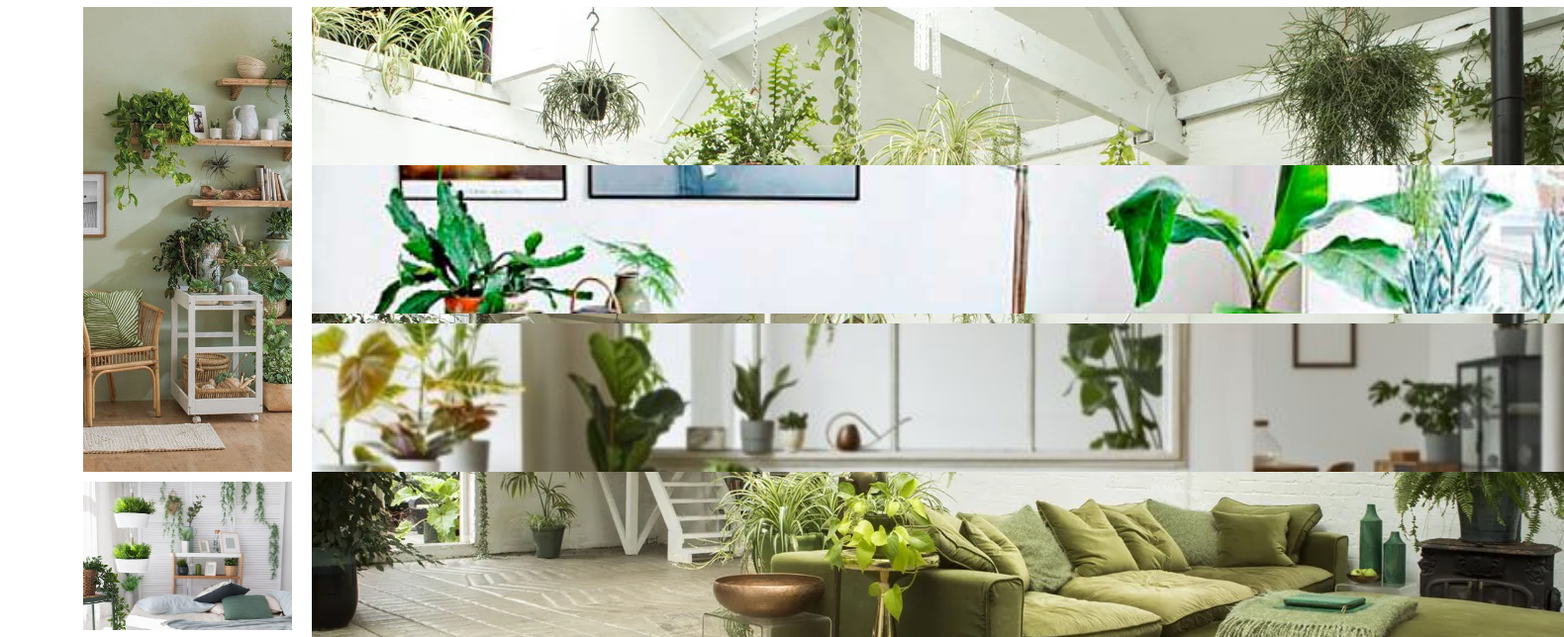
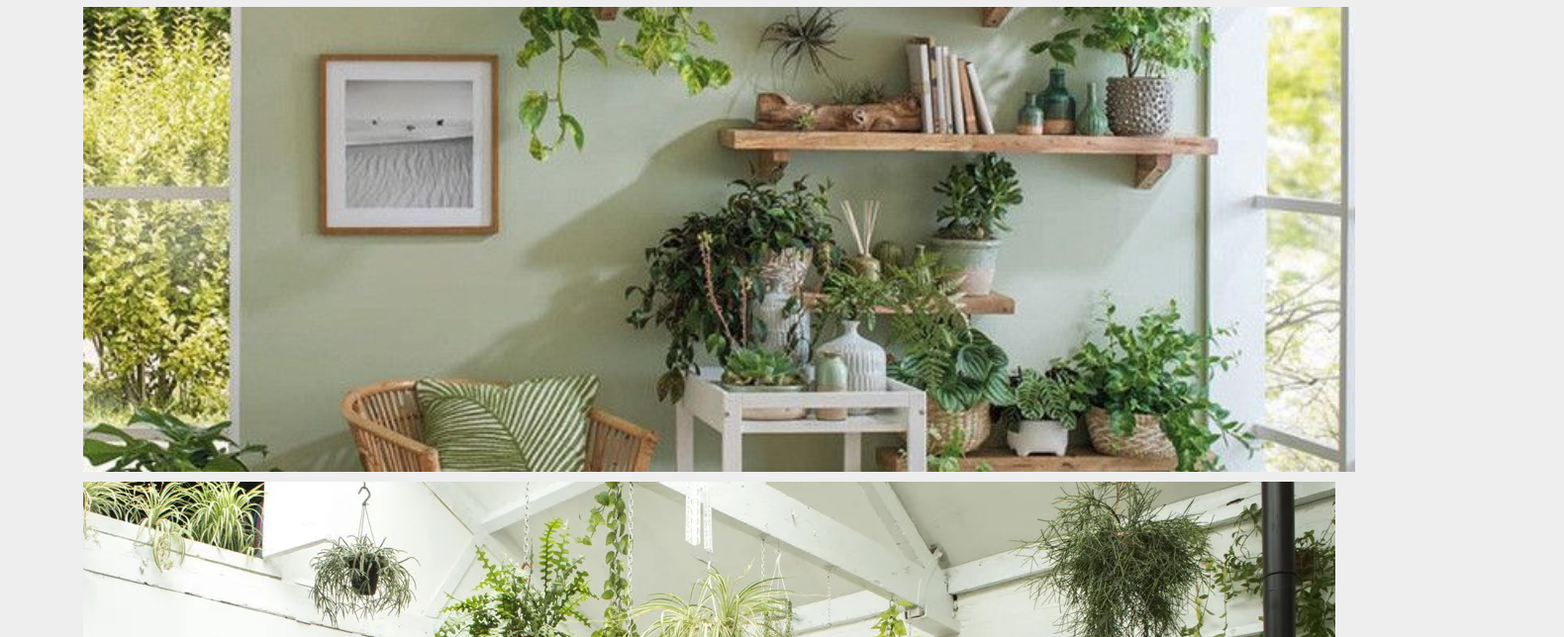
Before and after one commit to YamilaTriay/todoplantas, a website: page pages/acercadenosotros.html in a window 1280 px wide. Shown: the part 289-933 px from the top of the page at 99% size, 1580 px wide, since content can reach past the window. Drawn offline with nearby package versions, Linux system fonts and the light colour scheme.

Commit message:
mediaqueries

```diff
--- a/css/style.css
+++ b/css/style.css
@@ -642,9 +642,6 @@ form .boton input:hover{
 
 
 @media screen and (max-width:625px){
-    /*.galeriaInfo{
-
-    }  */
     .galeriaDiv{
         text-align: center;
         width: 100%;
--- a/scss/base/_generales.scss
+++ b/scss/base/_generales.scss
@@ -5,3 +5,9 @@
     padding: 0;
     box-sizing: border-box;
 }
+
+body{
+    background-color: rgb(238,238,238);
+    width: 100%;
+    height: 100%;
+}
--- a/scss/base/_mediaquery.scss
+++ b/scss/base/_mediaquery.scss
@@ -39,6 +39,8 @@
         margin-right: 15px;
     }
 }
+
+
 
 
 /**----GALERIA MEDIA QUERIES----*/
@@ -117,6 +119,21 @@
 
 
 /** -------------- ACERCA DE NOSOTROS MEDIA QUERIES -------------- */
+@media screen and (min-width: 1024px) {
+    .exteriorDiv {
+    grid-template-columns: repeat(5, 1fr);
+    width: 90%;
+    margin: auto;
+    }
+    .itemGaleria:nth-child(1) {
+    grid-column-start: span 2;
+    grid-row-start: span 2;
+    }
+    .itemGaleria:nth-child(4) {
+    grid-column-start: span 3;
+    grid-row-start: span 3;
+    }
+}
 
 @media screen and (min-width: 768px) {
     .exteriorDiv{
@@ -136,21 +153,7 @@
     }
 }
 
-@media screen and (min-width: 1024px) {
-    .exteriorDiv {
-    grid-template-columns: repeat(5, 1fr);
-    width: 90%;
-    margin: auto;
-    }
-    .itemGaleria:nth-child(1) {
-    grid-column-start: span 2;
-    grid-row-start: span 2;
-    }
-    .itemGaleria:nth-child(4) {
-    grid-column-start: span 3;
-    grid-row-start: span 3;
-    }
-}
+
 
 /**----------------CONTACTO MEDIA QUERIES---------------*/
 
--- a/scss/components/_header.scss
+++ b/scss/components/_header.scss
@@ -22,6 +22,9 @@ header{
                 font-family:'Barlow', sans-serif;
                 font-weight: 700;
                 color: rgb(51, 105, 91);
+                &:hover{
+                    color: rgb(87,133,123);
+                }
             }
             button{
                 margin-right:5px;
@@ -41,9 +44,6 @@ header{
                         font-size: 20px;
                         font-weight: 700;
                         margin: 10px 15px 10px 15px;
-                        &:hover{
-                            color: rgb(8, 109, 87);
-                        }
                     }
                 }
             }
```
Also changed, not shown: css/estilos.css.
